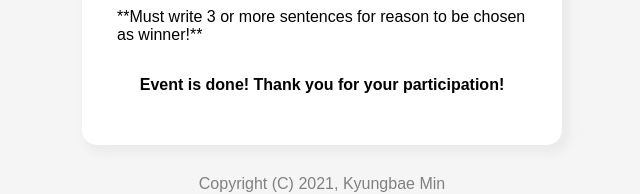
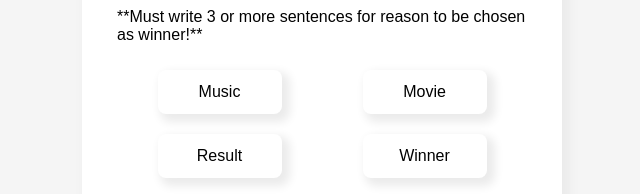
Before and after one commit to minr2kb/entertainment-recommend-form, a React (Create React App) app: page / in a window 1280 px wide. Shown: the part 607-801 px from the top of the page, without its empty margins (318-958 px from the left). Built offline with nearby package versions, Linux system fonts and the light colour scheme.

Commit message:
라우터 버튼 살리기

```diff
--- a/src/View/home/Home.js
+++ b/src/View/home/Home.js
@@ -1,10 +1,10 @@
 import React from "react";
-// import { useHistory } from "react-router";
+import { useHistory } from "react-router";
 import Card from "../components/Card";
-// import Button from "../components/Button";
+import Button from "../components/Button";
 
 const Home = () => {
-	// const history = useHistory();
+	const history = useHistory();
 	return (
 		<div style={{ maxWidth: 500, flex: 1 }}>
 			<header>
@@ -55,18 +55,36 @@
 							justifyContent: "space-around",
 						}}
 					>
-						{/* <Button onClick={() => history.push("/music")}>
+						<Button onClick={() => history.push("/music")}>
 							Music
 						</Button>
 						<Button onClick={() => history.push("/movie")}>
 							Movie
+						</Button>
+						{/* <Button onClick={() => history.push("/result")}>
+							Result
 						</Button> */}
-						<p>
-							<b>
-								Event is done! Thank you for your participation!
-							</b>
-						</p>
 					</div>
+					<div
+						style={{
+							display: "flex",
+							justifyContent: "space-around",
+						}}
+					>
+						<Button onClick={() => history.push("/result")}>
+							Result
+						</Button>
+						<Button onClick={() => history.push("/winner")}>
+							Winner
+						</Button>
+					</div>
+					<p>
+						<b>
+							Event is done!
+							<br />
+							Thank you for your participation!
+						</b>
+					</p>
 				</div>
 			</Card>
 		</div>
```
